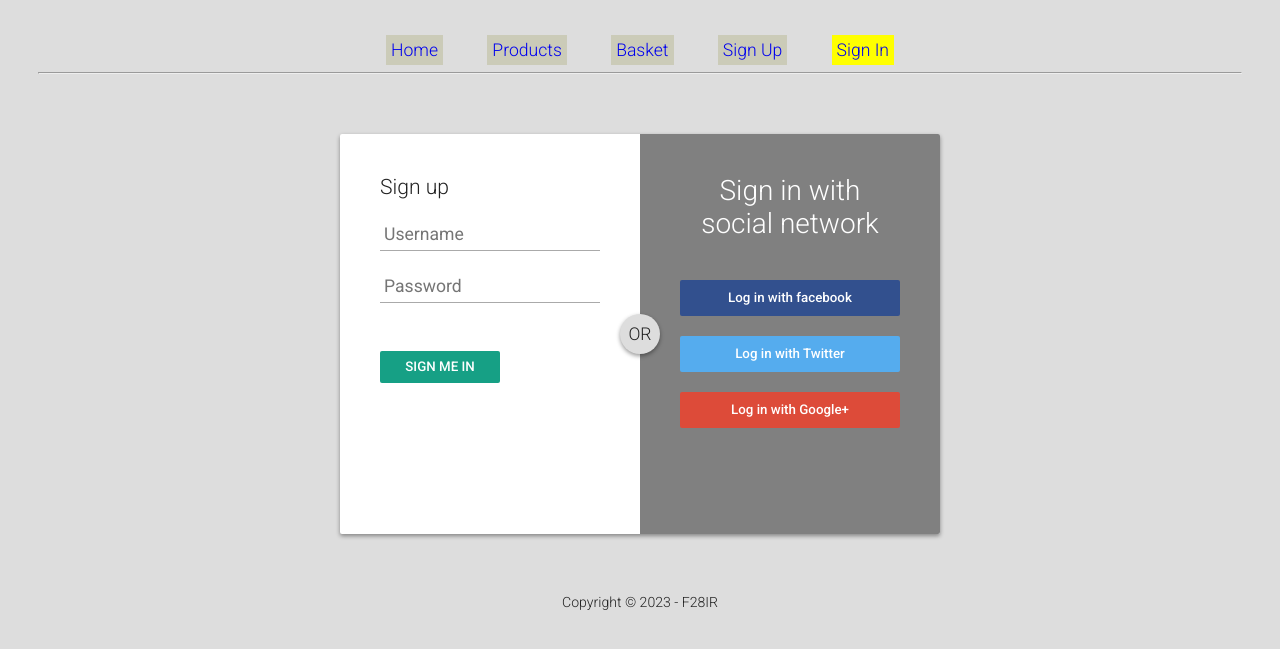
After one commit to hwupatrickcampbell/lab1, a Flask app: page /signin in a window 1280 px wide. The commit adds this page. Shown: the top 649 px of the page. Run offline with Flask 3, Linux system fonts and the light colour scheme.

Commit message:
completed lab 1

```diff
--- a/application/forms.py
+++ b/application/forms.py
@@ -7,3 +7,8 @@ class SignUpForm(FlaskForm):
     email = StringField("Email", validators=[DataRequired()])
     password = PasswordField("Password", validators=[DataRequired()])
     signup_submit = SubmitField("Sign me up")
+
+class SignInForm(FlaskForm):
+    username = StringField("Username", validators=[DataRequired()])
+    password = PasswordField("Password", validators=[DataRequired()])
+    signin_submit = SubmitField("Sign me in")
--- a/application/routes.py
+++ b/application/routes.py
@@ -1,6 +1,6 @@
 from application import app
 from flask import render_template, request
-from application.forms import SignUpForm
+from application.forms import SignUpForm, SignInForm
 
 @app.route("/")
 @app.route("/index")
@@ -23,3 +23,15 @@ def signup():
     data = {"username": username, "email": email, "password": password}
     form = SignUpForm();
     return render_template("signup.html", signup = True, data = data, form=form)
+
+@app.route("/basket")
+def basket():
+    return render_template("basket.html", basket = True, login = False)
+
+@app.route("/signin")
+def signin():
+    username = request.form.get("usrname", "")
+    password = request.form.get("password", "")
+    data = {"username": username, "password": password}
+    form = SignInForm();
+    return render_template("signin.html", signin = True, data = data, form = form, login = True)
--- a/application/templates/index.html
+++ b/application/templates/index.html
@@ -8,7 +8,7 @@
         {% if login %}
         <p>Welcome back!</p>
         {% else %}
-            <p>Already registered?<br><br><a href="/login">Sign In</a></p>
+            <p>Already registered?<br><br><a href="/signin">Sign In</a></p>
         {% endif %}
     </div>
     <div class="box c">Offers</div>
--- a/application/templates/nav.html
+++ b/application/templates/nav.html
@@ -2,9 +2,9 @@
     <ul class="centerUL">
         <li><a href="{{ url_for("index") }}" {% if index %}  class="active" {% endif %} >Home</a></li>
         <li><a href="{{ url_for("products") }}" {% if products %}  class="active" {% endif %} >Products</a></li>
-        <li><a href="basket.html">Basket</a></li>
+        <li><a href="{{ url_for("basket") }}" {% if basket %}  class="active" {% endif %} >Basket</a></li>
         <li><a href="{{ url_for("signup") }}" {% if signup %}  class="active" {% endif %} >Sign Up</a></li>
-        <li><a href="login.html">Sign In</a></li>
+        <li><a href="{{ url_for("signin") }}" {% if signin %}  class="active" {% endif %} >Sign In</a></li>
     </ul>
 </header>
 <hr>
--- /dev/null
+++ b/application/templates/signin.html
@@ -0,0 +1,25 @@
+
+{% extends 'master.html' %}
+
+{% block content %}
+<div id="login-box">
+    <div class="left">
+        <h1>Sign up</h1>
+        <form action="{{ url_for('signup') }}" method="post">
+            {{ form.hidden_tag() }}
+            {{ form.username(placeholder="Username", value = data.username)}}
+            {{ form.password(placeholder="Password", value = data.password)}}
+            {{ form.signin_submit()}}
+        </form>
+	</div>
+
+	<div class="right">
+       <span class="loginwith">Sign in with<br />social network</span>
+       <button class="social-signin facebook">Log in with facebook</button>
+       <button class="social-signin twitter">Log in with Twitter</button>
+       <button class="social-signin google">Log in with Google+</button>
+    </div>
+    <div class="or">OR</div>
+</div>
+
+{% endblock content %}
```
Also changed, not shown: application/templates/basket.html (added, +12 -0 lines).
